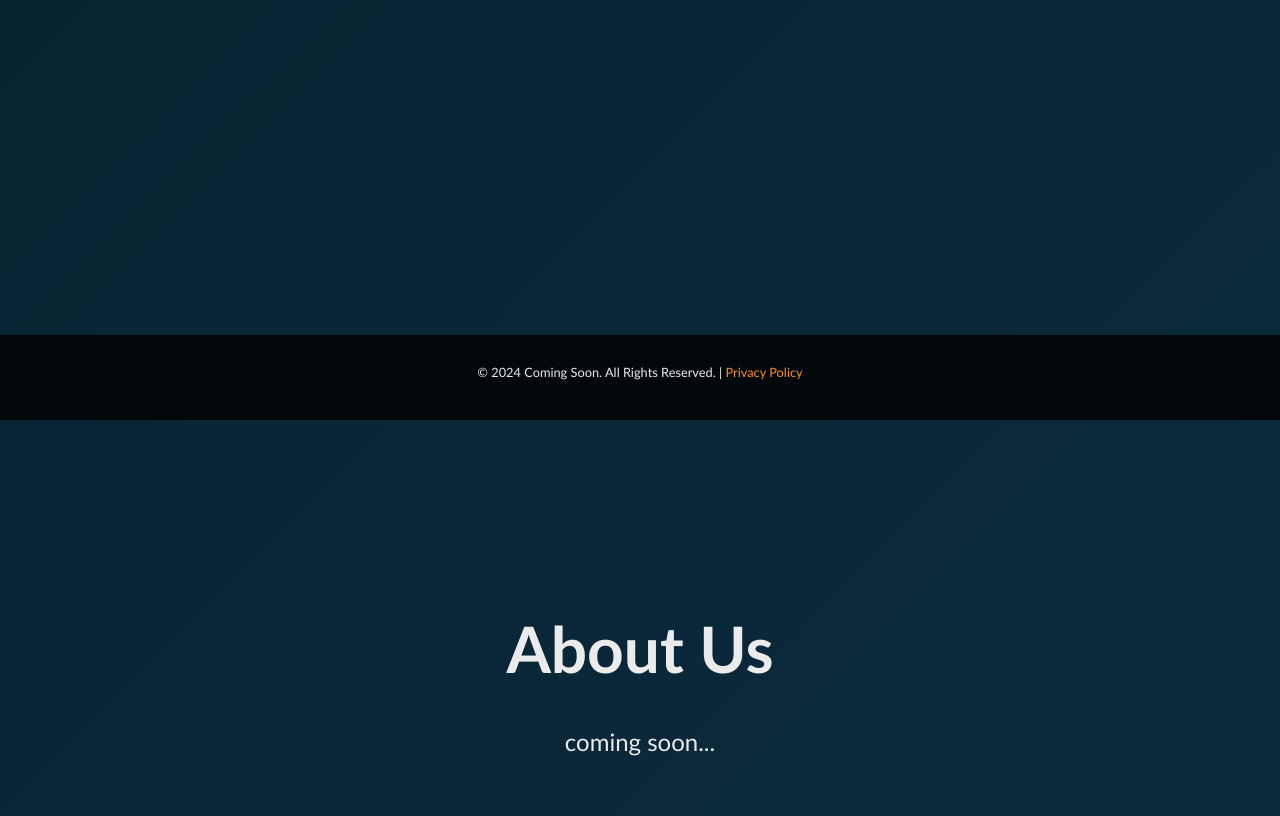
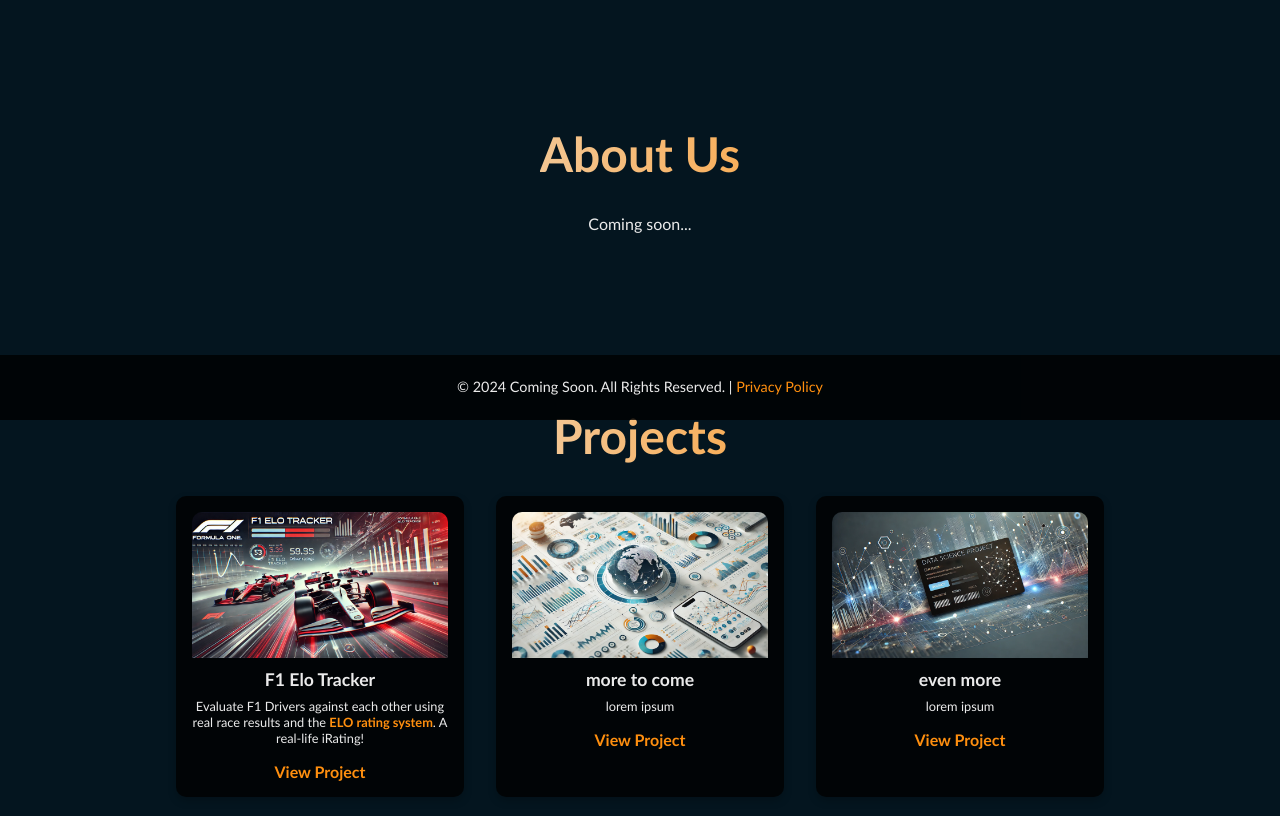
Before and after one commit to dougsack/dougsack.com, a plain HTML site: page index.html in a window 1280 px wide. Shown: the part 380-1196 px from the top of the page. Drawn offline with Linux system fonts and the light colour scheme.

Commit message:
updated with new images and formatting

```diff
--- a/index.html
+++ b/index.html
@@ -19,20 +19,22 @@
                 <li><a href="#contact">Contact</a></li>
             </ul>
         </nav>
-        <div class="content" id="home">
-            <h1 class="fade-in">Coming Soon</h1>
+        <div class="content appear" id="home">
+            <h1 class="fade-in gradient-text">Coming Soon</h1>
             <p class="fade-in-delay">We are working hard to bring you a great experience. Stay tuned!</p>
             <form id="notify-form">
                 <input type="email" placeholder="Enter your email" required>
                 <button type="submit">Notify Me</button>
             </form>
         </div>
-        <div class="content" id="about">
-            <h1 class="fade-in">About Us</h1>
-            <p class="fade-in-delay">coming soon...</p>
+
+        <div class="content appear" id="about">
+            <h1 class="fade-in gradient-text">About Us</h1>
+            <p class="fade-in-delay">Coming soon...</p>
         </div>
-        <div class="content" id="projects">
-    <h1 class="fade-in">Projects</h1>
+        <div class="content appear" id="projects">
+    <h1 class="fade-in gradient-text">Projects</h1>
+    <div class="projects-container">
         <div class="project-card fade-in-delay">
             <img src="images/f1_elo_header.webp" alt="Project Image">
             <h2>F1 Elo Tracker</h2>
@@ -43,9 +45,27 @@
             </p>
             <a href="http://f1app.dougsack.com/" target="_blank">View Project</a>
         </div>
+        <div class="project-card fade-in-delay">
+            <img src="images/data1.webp" alt="Project Image">
+            <h2>more to come</h2>
+            <p>
+                lorem ipsum
+            </p>
+            <a href="http://f1app.dougsack.com/" target="_blank">View Project</a>
         </div>
-        <div class="content" id="contact">
-            <h1 class="fade-in">Contact Us</h1>
+        <div class="project-card fade-in-delay">
+            <img src="images/data2.webp" alt="Project Image">
+            <h2>even more</h2>
+            <p>
+                lorem ipsum
+            </p>
+            <a href="http://f1app.dougsack.com/" target="_blank">View Project</a>
+        </div>
+    </div>
+</div>
+
+        <div class="content appear" id="contact">
+            <h1 class="fade-in gradient-text">Contact Us</h1>
             <p class="fade-in-delay">How to get in touch...</p>
         </div>
     </div>
--- a/script.js
+++ b/script.js
@@ -91,3 +91,27 @@ function validateEmail(email) {
     const re = /^(([^<>()\[\]\\.,;:\s@"]+(.[^<>()\[\]\\.,;:\s@"]+)*)|(".+"))@(([^<>()\[\]\\.,;:\s@"]+\.)+[^<>()\[\]\\.,;:\s@"]{2,})$/i;
     return re.test(String(email).toLowerCase());
 }
+let currentIndex = 0;
+
+function showSlide(index) {
+    const slides = document.querySelectorAll('.carousel-item');
+    if (index >= slides.length) currentIndex = 0;
+    if (index < 0) currentIndex = slides.length - 1;
+    slides.forEach((slide, i) => {
+        slide.style.transform = `translateX(${(i - currentIndex) * 100}%)`;
+    });
+}
+
+function nextSlide() {
+    currentIndex++;
+    showSlide(currentIndex);
+}
+
+function prevSlide() {
+    currentIndex--;
+    showSlide(currentIndex);
+}
+
+document.addEventListener('DOMContentLoaded', () => {
+    showSlide(currentIndex);
+});
--- a/styles.css
+++ b/styles.css
@@ -1,5 +1,15 @@
-/* CSS HEX */
 :root {
+    --primary-color: #0f384f;
+    --secondary-color: #ff8f0f;
+    --highlight-color: #EBEBEB;
+    --hover-color: #FFD600;
+    --text-color: #EBEBEB;
+    --text-hover-color: #ff8f0f;
+    --light-color: #EBEBEB;
+    --item-bg-color: transparent; /* Set to transparent */
+    --item-border-color: transparent; /* Set to transparent */
+    --nav-hover-bg-color: #d3d3d3; /* Gray color for highlight */
+
     --prussian-blue: #0f384f;
     --rich-black: #04151f;
     --princeton-orange: #ff8f0f;
@@ -11,16 +21,9 @@ body, html {
     padding: 0;
     font-family: "Gill Sans", sans-serif;
     height: 100%;
-    background: linear-gradient(-45deg, var(--prussian-blue), var(--rich-black), var(--princeton-orange));
+    background: var(--rich-black); /* Ensure a dark background */
     background-size: 1000% 1000%;
-    animation: gradient 15s ease infinite;
     scroll-behavior: smooth;
-}
-
-@keyframes gradient {
-    0% { background-position: 0% 50%; }
-    50% { background-position: 100% 50%; }
-    100% { background-position: 0% 50%; }
 }
 
 .container {
@@ -30,6 +33,7 @@ body, html {
     align-items: center;
     text-align: center;
     color: var(--antiflash-white);
+
 }
 
 .navbar {
@@ -80,147 +84,6 @@ body, html {
     color: var(--rich-black);
 }
 
-.content {
-    display: flex;
-    flex-direction: column;
-    align-items: center;
-    animation: fadeIn 3s ease;
-    min-height: 100vh; /* Ensure each content section takes full height of the viewport */
-    padding: 2rem 1rem;
-    opacity: 0; /* Start hidden */
-    transition: opacity 2s ease-in-out; /* Smooth fade-in */
-}
-
-.content.appear {
-    opacity: 1; /* Visible when in view */
-}
-
-h1 {
-    font-size: 4rem;
-    margin-bottom: 1rem;
-}
-
-p {
-    font-size: 1.5rem;
-    margin-bottom: 1.5rem;
-}
-
-form {
-    display: flex;
-    flex-direction: column;
-    align-items: center;
-}
-
-input[type="email"] {
-    padding: 0.5rem;
-    border: none;
-    border-radius: 5px;
-    margin-bottom: 1rem;
-    width: 250px;
-    max-width: 80%;
-}
-
-button[type="submit"] {
-    padding: 0.5rem 1rem;
-    border: none;
-    border-radius: 5px;
-    background-color: var(--princeton-orange);
-    color: var (--rich-black);
-    font-weight: bold;
-    cursor: pointer;
-    transition: background-color 0.3s;
-}
-
-button[type="submit"]:hover {
-    background-color: var(--prussian-blue);
-    color: var(--princeton-orange);
-}
-
-@keyframes fadeIn {
-    0% { opacity: 0; }
-    100% { opacity: 1; }
-}
-
-.fade-in {
-    animation: fadeIn 2s ease-in-out;
-}
-
-.fade-in-delay {
-    animation: fadeIn 3s ease-in-out;
-}
-
-/* Project Card Styling */
-.project-card {
-    background-color: rgba(0, 0, 0, 0.8);
-    color: var(--antiflash-white);
-    border-radius: 10px;
-    padding: 1rem;
-    margin: 1rem;
-    width: 300px;
-    max-width: 100%;
-    box-shadow: 0 4px 8px rgba(0, 0, 0, 0.2);
-    transition: transform 0.3s, box-shadow 0.3s;
-}
-
-.project-card:hover {
-    transform: translateY(-10px);
-    box-shadow: 0 8px 16px rgba(0, 0, 0, 0.3);
-}
-
-.project-card img {
-    width: 100%;
-    border-radius: 10px 10px 0 0;
-}
-
-.project-card h2 {
-    font-size: 1.5rem;
-    margin: 0.5rem 0;
-}
-
-.project-card p {
-    font-size: 1rem;
-    margin: 0.5rem 0 1rem 0;
-}
-
-.project-card a {
-    text-decoration: none;
-    color: var(--princeton-orange);
-    font-weight: bold;
-}
-
-.project-card a:hover {
-    text-decoration: underline;
-}
-
-/* Footer styling */
-footer {
-    width: 100%;
-    background-color: rgba(0, 0, 0, 0.8);
-    color: var(--antiflash-white);
-    text-align: center;
-    padding: 1rem 0;
-    position: fixed;
-    bottom: 0;
-}
-
-footer p {
-    font-size: 0.8rem; /* Smaller font size for footer text */
-}
-
-footer p a {
-    font-size: 0.8rem; /* Ensure links in the footer are also smaller */
-}
-
-footer a {
-    color: var(--princeton-orange);
-    text-decoration: none;
-}
-
-footer a:hover {
-    text-decoration: underline;
-}
-
-/* Responsive Styles */
 @media (max-width: 768px) {
     .navbar ul {
         display: none;
@@ -245,3 +108,182 @@ footer a:hover {
     display: flex !important;
     flex-direction: column;
 }
+
+.content {
+    display: flex;
+    flex-direction: column;
+    align-items: center;
+    animation: fadeIn 3s ease;
+    width: 90vw; /* Ensure each content section takes almost full width of the viewport */
+    padding: 2rem 1rem;
+    opacity: 0; /* Start hidden */
+    transition: opacity 2s ease-in-out; /* Smooth fade-in */
+    background-color: transparent; /* Make background transparent */
+    color: var(--highlight-color);
+    margin: 30px 0; /* Remove horizontal margin */
+    border-radius: 10px;
+    box-shadow: none; /* Remove box-shadow */
+}
+
+.content.appear {
+    opacity: 1; /* Visible when in view */
+}
+
+.gradient-text {
+    background: linear-gradient(270deg, var(--secondary-color), var(--highlight-color), var(--secondary-color));
+    background-size: 800% 800%;
+    -webkit-background-clip: text;
+    -webkit-text-fill-color: transparent;
+    animation: gradient-animation 20s ease infinite;
+}
+
+@keyframes gradient-animation {
+    0% { background-position: 0% 50%; }
+    50% { background-position: 100% 50%; }
+    100% { background-position: 0% 50%; }
+}
+
+@keyframes fadeIn {
+    0% { opacity: 0; transform: translateY(20px); }
+    100% { opacity: 1; transform: translateY(0); }
+}
+
+h1 {
+    font-size: 3rem;
+    margin-bottom: 1rem;
+}
+
+p {
+    font-size: 1rem;
+    margin-bottom: 1.1rem;
+}
+
+form {
+    display: flex;
+    flex-direction: column;
+    align-items: center;
+}
+
+input[type="email"] {
+    padding: 0.5rem;
+    border: none;
+    border-radius: 5px;
+    margin-bottom: 1rem;
+    width: 250px;
+    max-width: 80%;
+}
+
+button[type="submit"] {
+    padding: 0.5rem 1rem;
+    border: none;
+    border-radius: 5px;
+    background-color: var(--princeton-orange);
+    color: var(--rich-black);
+    font-weight: bold;
+    cursor: pointer;
+    transition: background-color 0.3s;
+}
+
+button[type="submit"]:hover {
+    background-color: var(--prussian-blue);
+    color: var(--princeton-orange);
+}
+
+.project-card {
+    background-color: rgba(0, 0, 0, 0.8);
+    color: var(--antiflash-white);
+    border-radius: 10px;
+    padding: 1rem;
+    margin: 1rem;
+    width: 300px;
+    max-width: 100%;
+    box-shadow: 0 4px 8px rgba(0, 0, 0, 0.2);
+    transition: transform 0.3s, box-shadow 0.3s;
+}
+
+.project-card:hover {
+    transform: translateY(-10px);
+    box-shadow: 0 8px 16px rgba(0, 0, 0, 0.3);
+}
+
+.project-card img {
+    width: 100%;
+    border-radius: 10px 10px 0 0;
+}
+
+.project-card h2 {
+    font-size: 1.1rem;
+    margin: 0.5rem 0;
+}
+
+.project-card p {
+    font-size: 0.8rem;
+    margin: 0.5rem 0 1rem 0;
+}
+
+.project-card a {
+    text-decoration: none;
+    color: var(--princeton-orange);
+    font-weight: bold;
+}
+
+.project-card a:hover {
+    text-decoration: underline;
+}
+
+footer {
+    width: 100%;
+    background-color: rgba(0, 0, 0, 0.8);
+    color: var(--antiflash-white);
+    text-align: center;
+    padding: 0.5rem 0;
+    position: sticky;
+    bottom: 0;
+}
+
+footer p {
+    font-size: 0.9rem; /* Smaller font size for footer text */
+}
+
+footer p a {
+    font-size: 0.9rem; /* Ensure links in the footer are also smaller */
+}
+
+footer a {
+    color: var(--princeton-orange);
+    text-decoration: none;
+}
+
+footer a:hover {
+    text-decoration: underline;
+}
+
+.projects-container {
+    display: flex;
+    flex-wrap: wrap; /* Allows wrapping to the next line if needed */
+    justify-content: center; /* Center the items horizontally */
+}
+
+.project-card {
+    background-color: rgba(0, 0, 0, 0.8);
+    color: var(--antiflash-white);
+    border-radius: 10px;
+    padding: 1rem;
+    margin: 1rem;
+    width: calc(25% - 2rem); /* Adjust width to fit three items in a row with margins */
+    max-width: 80%;
+    box-shadow: 0 4px 8px rgba(0, 0, 0, 0.2);
+    transition: transform 0.3s, box-shadow 0.3s;
+}
+
+@media (max-width: 768px) {
+    .project-card {
+        width: calc(50% - 2rem); /* Two items per row on smaller screens */
+    }
+}
+
+@media (max-width: 480px) {
+    .project-card {
+        width: calc(100% - 2rem); /* One item per row on very small screens */
+    }
+}
```
Also changed, not shown: images/data1.webp (added), images/data2.webp (added). Lines whose indentation alone changed are shown as unchanged.
